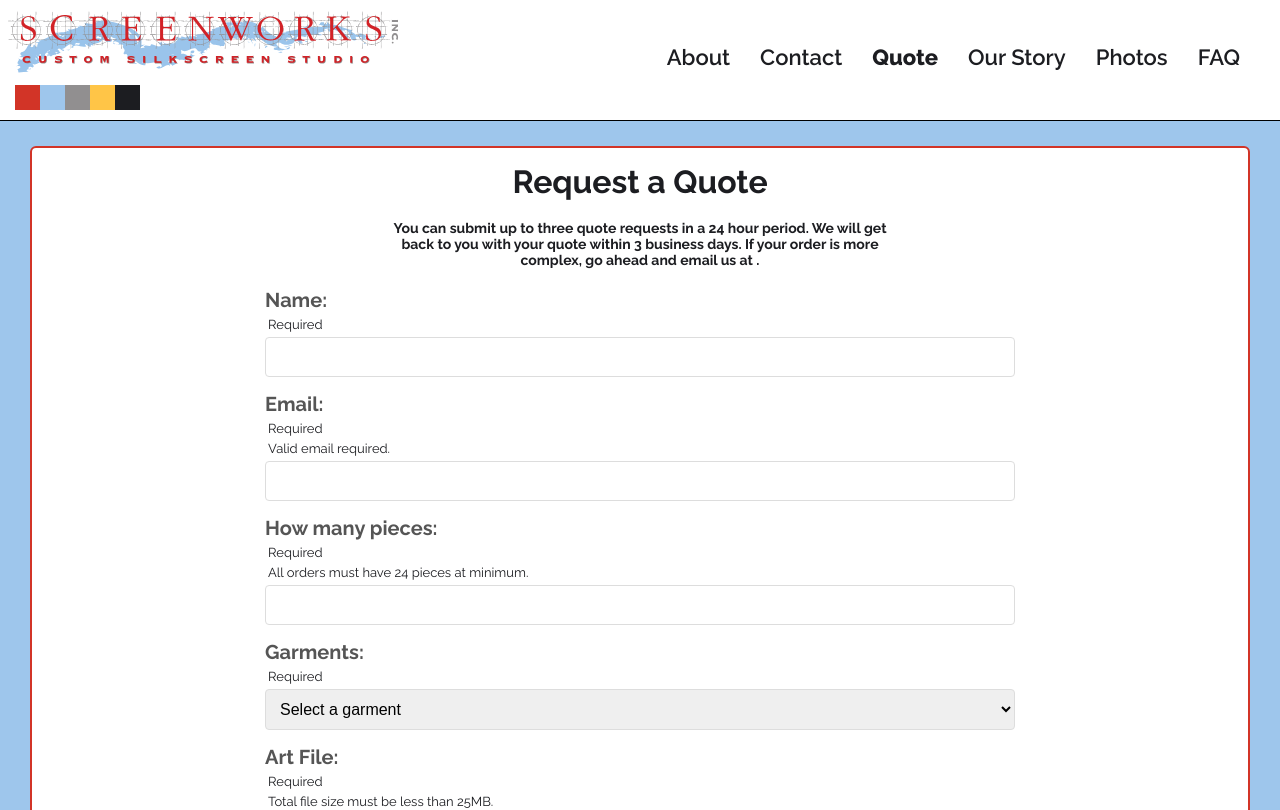
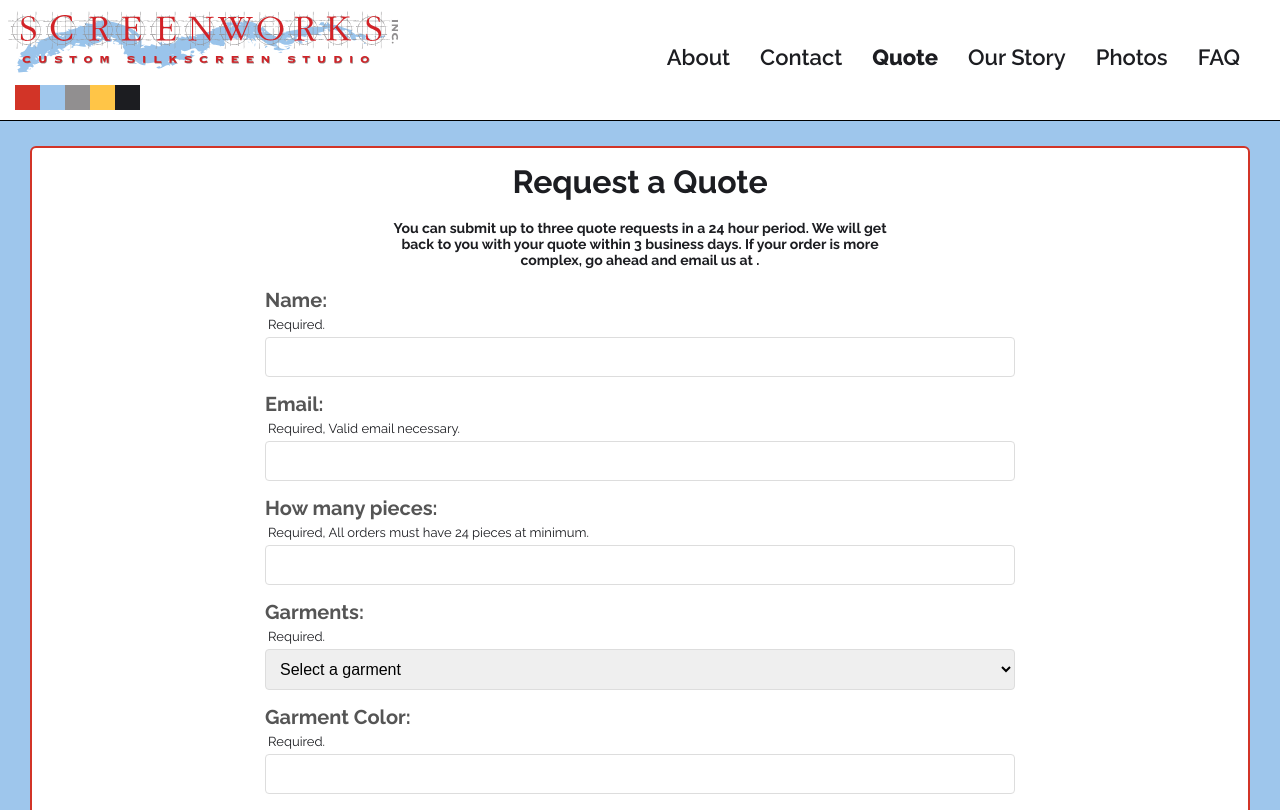
Before and after one commit to taylorhughes291/screenworks, a React (Create React App) app: page /quote in a window 1280 px wide. Shown: the top 810 px of the page. Built offline with nearby package versions, Linux system fonts and the light colour scheme; no server answers.

Commit message:
improved layout and added garment color and more garment options

```diff
--- a/src/components/pages/Quote.js
+++ b/src/components/pages/Quote.js
@@ -81,21 +81,31 @@ const Quote = () => {
   }
 
   const renderViolations = (inputName) => {
-    return validations[inputName].map((item, index) => {
+    const rules = validations[inputName].map((item, index) => {
       const styleViolation = item.error && showViolations;
+      const isLast = index === validations[inputName].length - 1;
       return (
-        <p
+        <span
           key={index}
           css={css`
-            margin: 0 0 5px 3px;
-            font-size: 13px;
             ${styleViolation && `color: ${colorPalette.color1};`}
           `}
         >
           {item.label}
-        </p>
+          {isLast ? "." : ", "}
+        </span>
       );
     });
+    return (
+      <p
+        css={css`
+          margin: 0 0 5px 3px;
+          font-size: 13px;
+        `}
+      >
+        {rules}
+      </p>
+    );
   };
 
   const renderLoadingChildren = (
@@ -285,10 +295,60 @@ const Quote = () => {
               `}
             >
               <option value="">Select a garment</option>
-              <option value="tshirt">T-Shirt</option>
-              <option value="hoodie">Hoodie</option>
-              <option value="jacket">Jacket</option>
+              <option value="short-sleeve-tshirt">Short Sleeve T-Shirt</option>
+              <option value="pullover-hooded-sweatshirt">
+                Pullover Hooded Sweatshirt
+              </option>
+              <option value="zip-hooded-sweatshirt">
+                Zip Hooded Sweatshirt
+              </option>
+              <option value="tank-top">Tank Top</option>
+              <option value="long-sleeve-tshirt">Long Sleeve T-Shirt</option>
+              <option value="ladies-short-sleeve-tshirt">
+                Ladies Short Sleeve T-Shirt
+              </option>
+              <option value="ladies-vneck-tshirt">Ladies V-Neck T-Shirt</option>
+              <option value="youth-short-sleeve-tshirt">
+                Youth Short Sleeve T-Shirt
+              </option>
+              <option value="youth-hooded-sweatshirt">
+                Youth Hooded Sweatshirt
+              </option>
+              <option value="youth-zip-hooded-sweatshirt">
+                Youth Zip Hooded Sweatshirt
+              </option>
             </select>
+          </div>
+          <div
+            className="quote-field-container"
+            css={css`
+              margin-bottom: 15px;
+              flex: 1 0 auto;
+            `}
+          >
+            <label
+              css={css`
+                display: block;
+                margin-bottom: 5px;
+                font-weight: bold;
+                color: #555;
+              `}
+            >
+              Garment Color:
+            </label>
+            {renderViolations("garmentColor")}
+            <input
+              type="text"
+              name="garmentColor"
+              value={formData.name}
+              onChange={handleChange}
+              css={css`
+                padding: 10px;
+                border: 1px solid #ddd;
+                border-radius: 4px;
+                font-size: 16px;
+              `}
+            />
           </div>
           <div
             className="quote-field-container"
--- a/src/helpers/constants.js
+++ b/src/helpers/constants.js
@@ -26,6 +26,7 @@ export const defaultQuoteFormData = {
   email: "",
   pieces: "",
   garments: "",
+  garmentColor: "",
   artFile: null,
   description: "",
 };
@@ -35,6 +36,7 @@ export const defaultViolations = {
   email: [],
   pieces: [],
   garments: [],
+  garmentColor: [],
   artFile: [],
   description: [],
 };
--- a/src/helpers/validations.js
+++ b/src/helpers/validations.js
@@ -11,7 +11,7 @@ const requiredValidationFilled = (value, responseOverride) => {
 };
 
 const checkValidEmail = (value, responseOverride) => {
-  const errorText = "Valid email required.";
+  const errorText = "Valid email necessary";
   const emailPattern = /^[^\s@]+@[^\s@]+\.[^\s@]+$/;
   if (emailPattern.test(value)) {
     return { label: errorText, error: false };
@@ -20,7 +20,7 @@ const checkValidEmail = (value, responseOverride) => {
 };
 
 const checkOrderMinimum = (value, responseOverride) => {
-  const errorText = "All orders must have 24 pieces at minimum.";
+  const errorText = "All orders must have 24 pieces at minimum";
   const intValue = parseInt(value, 10);
   if (intValue >= 24) {
     return {
@@ -32,7 +32,7 @@ const checkOrderMinimum = (value, responseOverride) => {
 };
 
 const checkFileSize = (files, responseOverride) => {
-  const errorText = "Total file size must be less than 25MB.";
+  const errorText = "Total file size must be less than 25MB";
   const errorResponse = {
     label: errorText,
     error: true,
@@ -52,7 +52,7 @@ const checkFileSize = (files, responseOverride) => {
 };
 
 const checkFilesCount = (files, responseOverride) => {
-  const errorText = "You may only upload up to 5 files.";
+  const errorText = "5 files maximum";
   const errorResponse = {
     label: errorText,
     error: true,
@@ -63,7 +63,7 @@ const checkFilesCount = (files, responseOverride) => {
 };
 
 const checkFileTypes = (files, responseOverride) => {
-  const errorText = "We accept only image files.";
+  const errorText = "Only image files accepted";
   const errorResponse = {
     label: errorText,
     error: true,
```
